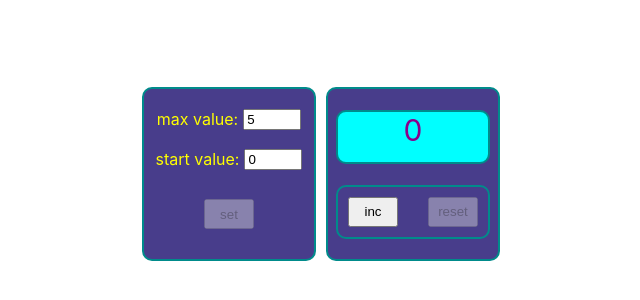
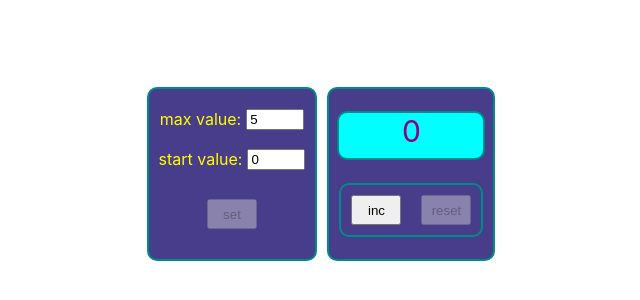
Before and after one commit to SPK80/counter, a React (Create React App) app: page / in a window 1280 px wide. Shown: the part 226-526 px from the top of the page, without its empty margins (319-959 px from the left). Built offline with nearby package versions, Linux system fonts and the light colour scheme.

Commit message:
refactor: tune styles

```diff
--- a/src/components/common/Panel.module.css
+++ b/src/components/common/Panel.module.css
@@ -1,4 +1,4 @@
-.panel{
+.panel {
     padding: 10px;
     border: 2px solid darkcyan;
     border-radius: 10px;
@@ -8,4 +8,5 @@
     flex-direction: column;
     justify-content: space-around;
     place-items: center;
+    margin: 5px;
 }
--- a/src/components/counter/Counter.module.css
+++ b/src/components/counter/Counter.module.css
@@ -1,14 +1,13 @@
 .counter {
-    width: 150px;
     height: 150px;
-    margin: 5px;
+    display: flex;
+    flex-direction: column;
+    justify-content: space-between;
 }
 
 .buttonsPanel {
-    width: 100%;
     border: 2px solid darkcyan;
     border-radius: 10px;
-
     display: flex;
     justify-content: space-between;
 }
--- a/src/components/counter/Monitor.module.css
+++ b/src/components/counter/Monitor.module.css
@@ -1,10 +1,9 @@
 .monitor {
     width: 100%;
-    height: 50px;
+    height: 45px;
     background-color: cyan;
     border: 2px solid darkcyan;
     border-radius: 10px;
-    /*text-shadow: #da3c69 0 0 1px;*/
     text-align: center;
     display: inline-block;
     vertical-align: sub;
@@ -14,7 +13,6 @@
     color: red;
     border-color: red;
     font-size: 32px;
-
 }
 
 .normValue {
--- a/src/components/setup/Setup.module.css
+++ b/src/components/setup/Setup.module.css
@@ -1,9 +1,7 @@
 .setup {
-    width: 150px;
     height: 150px;
-    margin: 5px;
 }
 
-.caption{
+.caption {
     color: yellow;
 }
```
